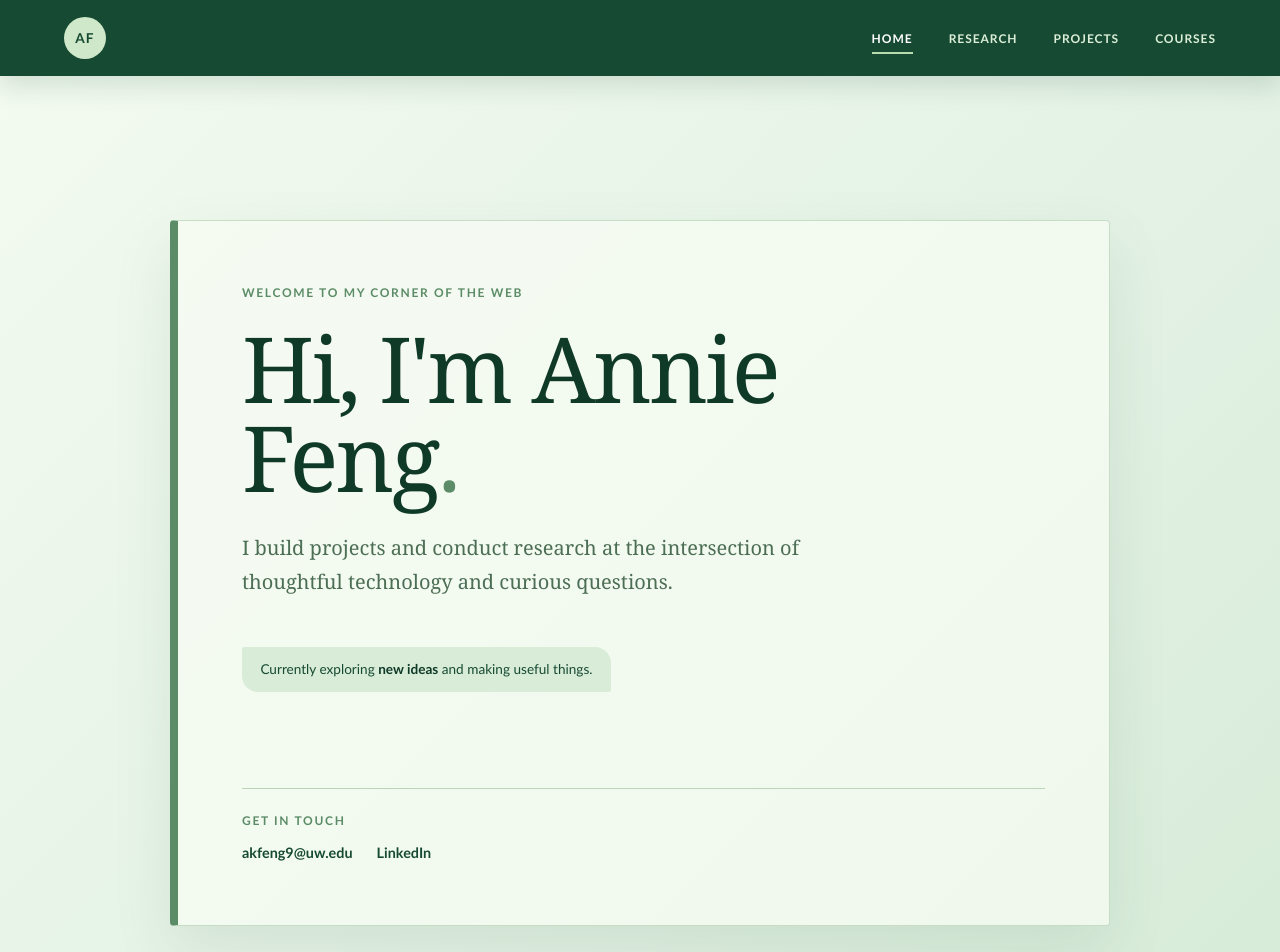
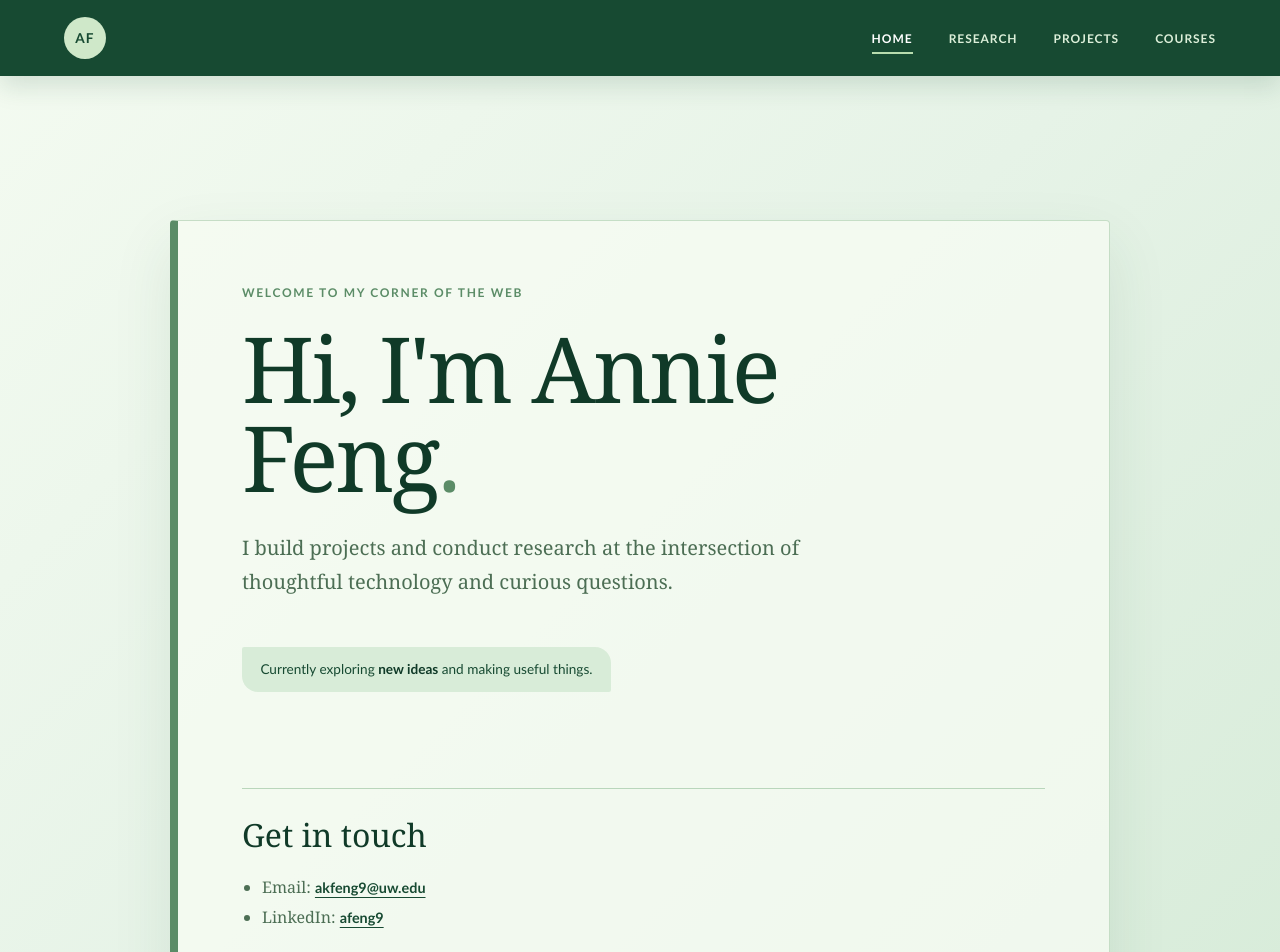
Before and after one commit to akfeng9/akfeng9.github.io, a React (Vite) app: page /#/ in a window 1280 px wide. Shown: the top 952 px of the page. Built offline with nearby package versions, Linux system fonts and the light colour scheme; the HTML template or start-up script is replaced by a standard one.

Commit message:
asdfasdfkla

```diff
--- a/src/index.css
+++ b/src/index.css
@@ -180,14 +180,18 @@
 	border-top: 1px solid var(--line);
 }
 
-.contact-section .eyebrow {
-	margin-bottom: 1rem;
+.contact-section h2 {
+	margin: 0 0 1rem;
+	color: var(--deep-forest);
+	font-size: clamp(1.45rem, 3vw, 2rem);
+	font-weight: 400;
 }
 
 .contact-links {
-	display: flex;
-	flex-wrap: wrap;
-	gap: 0.75rem 1.5rem;
+	margin: 0;
+	padding-left: 1.25rem;
+	color: #4c6e54;
+	line-height: 1.9;
 }
 
 .contact-links a {
@@ -195,8 +199,8 @@
 	font-family: 'Trebuchet MS', sans-serif;
 	font-size: 0.9rem;
 	font-weight: 700;
-	text-decoration: none;
 	text-underline-offset: 0.25em;
+	text-decoration: underline;
 }
 
 .contact-links a:hover,
--- a/src/pages/Home.jsx
+++ b/src/pages/Home.jsx
@@ -6,11 +6,11 @@
       <p className="lead">I build projects and conduct research at the intersection of thoughtful technology and curious questions.</p>
       <div className="home-note">Currently exploring <strong>new ideas</strong> and making useful things.</div>
       <section className="contact-section" aria-labelledby="contact-heading">
-        <p className="eyebrow" id="contact-heading">Get in touch</p>
-        <div className="contact-links">
-          <a href="mailto:akfeng9@uw.edu">akfeng9@uw.edu</a>
-          <a href="https://www.linkedin.com/in/afeng9/" target="_blank" rel="noreferrer">LinkedIn</a>
-        </div>
+        <h2 id="contact-heading">Get in touch</h2>
+        <ul className="contact-links">
+          <li>Email: <a href="mailto:akfeng9@uw.edu">akfeng9@uw.edu</a></li>
+          <li>LinkedIn: <a href="https://www.linkedin.com/in/afeng9/" target="_blank" rel="noreferrer">afeng9</a></li>
+        </ul>
       </section>
     </div>
   );
```
